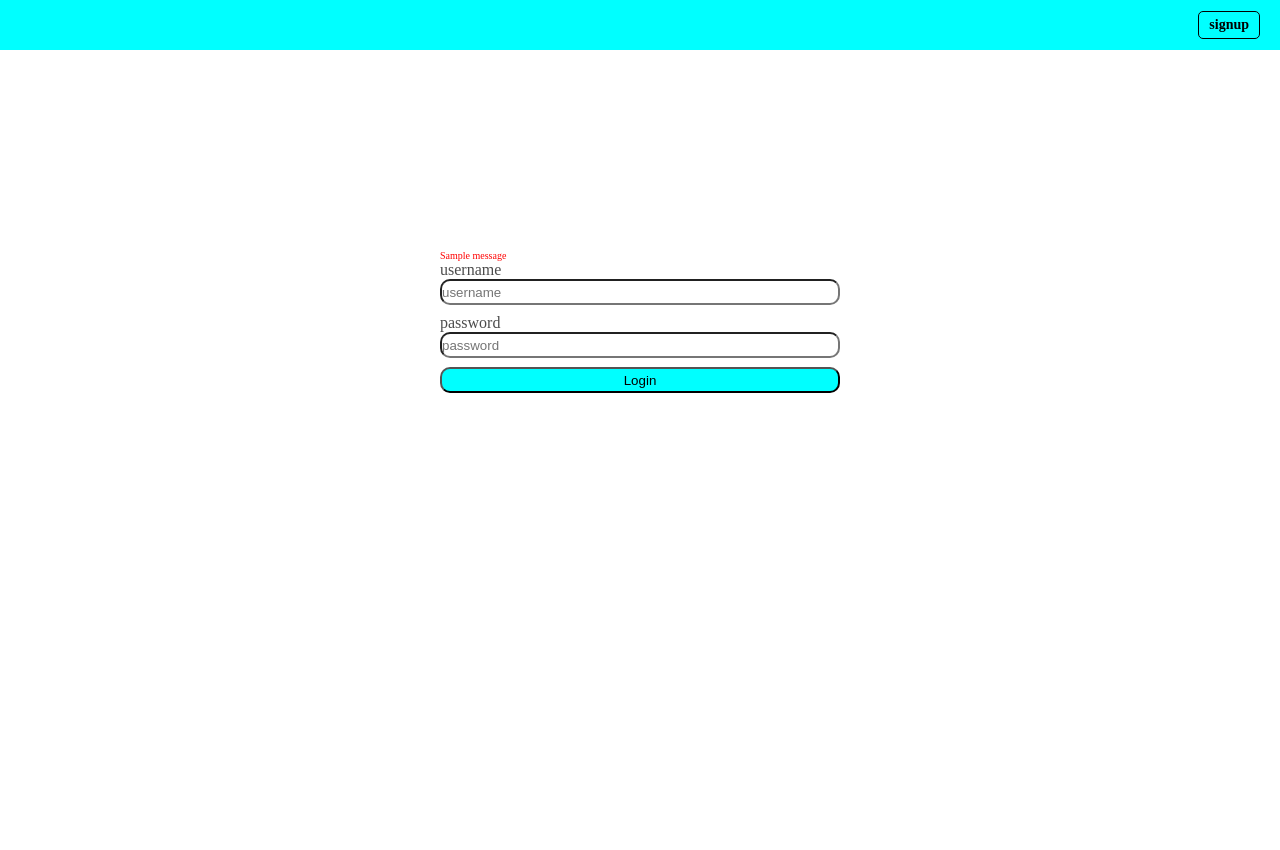
After one commit to febinmathew-xd/todo-docker, a Django app: page /login in a window 1280 px wide. The commit adds this page. Run offline with Django 5.2, Linux system fonts and the light colour scheme; tables that the repository leaves empty hold one stand-in row (values such as "Sample post"); one stand-in notice (Sample message) is shown.

Commit message:
template created and login signup and logout created

```diff
--- a/base/urls.py
+++ b/base/urls.py
@@ -3,6 +3,9 @@ from . import views
 
 
 urlpatterns = [
-    path('', views.home, name='home')
+    path('', views.home, name='home'),
+    path('login',views.login_page, name='login'),
+    path('signup', views.signup, name='signup'),
+    path('logout', views.logout_user, name='logout')
 
 ]
--- a/base/views.py
+++ b/base/views.py
@@ -1,8 +1,70 @@
-from django.shortcuts import render
+from django.shortcuts import render, redirect
 from django.http.response import HttpResponse
+from django.contrib.auth.models import User
+from django.contrib.auth import login, authenticate, logout
+from django.contrib import messages
+from .form import MyUserCreationForm
 
 # Create your views here.
 
 
 def home(request):
     return render(request, 'home.html')
+
+
+def login_page(request):
+    page = 'login'
+
+    if request.method == 'POST':
+        username = request.POST.get('username')
+        password = request.POST.get('password')
+
+        try:
+            user = User.objects.get(username=username)
+        except User.DoesNotExist :
+            messages.error(request, 'user not found')
+            return redirect('login')
+
+        user = authenticate(request,username=user, password=password)
+
+        if user:
+            login(request, user)
+            return redirect('home')
+        else:
+            messages.error(request, 'username or password doesnot exit')
+            return redirect('login')
+
+
+
+
+
+    context = {'page':page}
+
+    return render(request, 'pages/login.html', context)
+
+
+def signup(request):
+    form = MyUserCreationForm()
+    if request.method == 'POST':
+        form = MyUserCreationForm(request.POST)
+
+        if form.is_valid():
+            user = form.save()
+            user.save()
+            login(request, user)
+            return redirect('home')
+        else:
+            messages.error(request, 'failed')
+
+
+
+
+
+    return render(request, 'pages/signup.html', {'form':form})
+
+
+
+def logout_user(request):
+
+    logout(request)
+    return redirect('login')
--- a/static/css/style.css
+++ b/static/css/style.css
@@ -1,5 +1,66 @@
-img {
-    background-color: green;
-    padding: 10px;
+* {
+    padding: 0;
+    margin: 0;
+    box-sizing: border-box;
+}
+
+.header{
+    width: 100%;
+    height: 50px;
+    padding: 20px 20px;
+    display: flex;
+    justify-content: flex-end;
+    align-items: center;
+    background-color: aqua;
+}
+
+.header > a {
+    border: 1px solid black;
+    color: black;
+    padding: 5px 10px;
+    font-size: 14px;
+    border-radius: 5px;
+    text-decoration: none;
+    font-weight: 700;
+}
+
+.main{
+    height: 100vh;
+    width: 100%;
+    display: flex;
+
+
+}
+
+.form{
+    display: flex;
+    flex-direction: column;
+    width: 400px;
+    margin: auto;
+    height: 400px;
+
+
+}
+
+.form > input{
+    height: 26px;
+    margin-bottom: 9px;
     border-radius: 10px;
 }
+
+.form > button{
+    height: 26px;
+    background-color: aqua;
+    border-radius: 10px;
+    cursor: pointer;
+
+}
+
+.form > label{
+    opacity: 0.7;
+}
+
+.msg {
+    color: red;
+    font-size: 10px;
+}
--- /dev/null
+++ b/templates/components/header.html
@@ -0,0 +1,14 @@
+
+    <header class="header">
+        {% if request.user.is_authenticated %}
+        <a class="header-btn" href="{% url 'logout' %}">logout</a>
+        {% else %}
+
+        {% if page == 'login' %}
+        <a class="header-btn" href="{% url 'signup' %}">signup</a>
+        {% else %}
+        <a class="header-btn" href="{% url 'login' %}">login</a>
+        {% endif %}
+        {% endif %}
+
+    </header>
--- /dev/null
+++ b/templates/components/main.html
@@ -0,0 +1,20 @@
+{% load static %}
+
+<!DOCTYPE html>
+<html lang="en">
+<head>
+    <meta charset="UTF-8">
+    <meta name="viewport" content="width=device-width, initial-scale=1.0">
+    <link rel="stylesheet" href="{% static 'css/style.css' %}">
+    <title>Document</title>
+</head>
+<body>
+
+
+    {% block content %}
+
+
+    {% endblock content %}
+
+</body>
+</html>
--- a/templates/home.html
+++ b/templates/home.html
@@ -11,5 +11,6 @@
 <body>
     <h1>Hello World</h1>
     <img src="{% static 'images/todo-logo.png' %}" alt="todo-logo" width="200" height="200">
+    <a href="{% url 'logout' %}">logout</a>
 </body>
 </html>
--- /dev/null
+++ b/templates/pages/login.html
@@ -0,0 +1,24 @@
+{% extends '../components/main.html' %}
+
+
+{% block content %}
+
+{% include '../components/header.html' %}
+
+<main class="main">
+
+      <form class="form" action="" method="POST" >
+        {% csrf_token %}
+        {% for message in messages %}
+        <p class="msg">{{message}}</p>
+        {% endfor %}
+        <label for="username">username</label>
+        <input name="username" type="text" placeholder="username">
+        <label for="password">password</label>
+        <input name="password" type="password" placeholder="password">
+        <button type="submit">Login</button>
+      </form>
+
+</main>
+
+{% endblock content %}
```
Also changed, not shown: base/form.py (added, +10 -0 lines), templates/pages/signup.html (added, +27 -0 lines).
